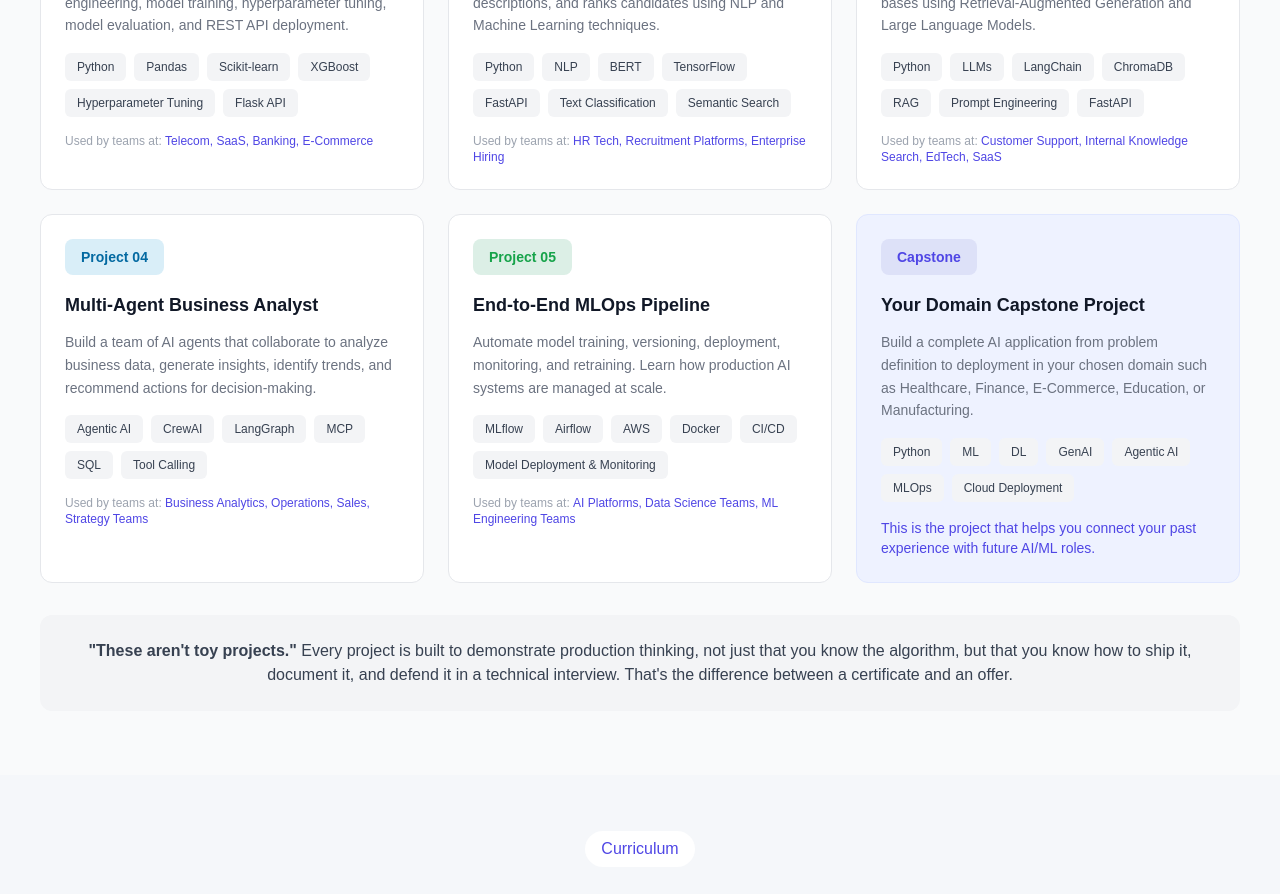
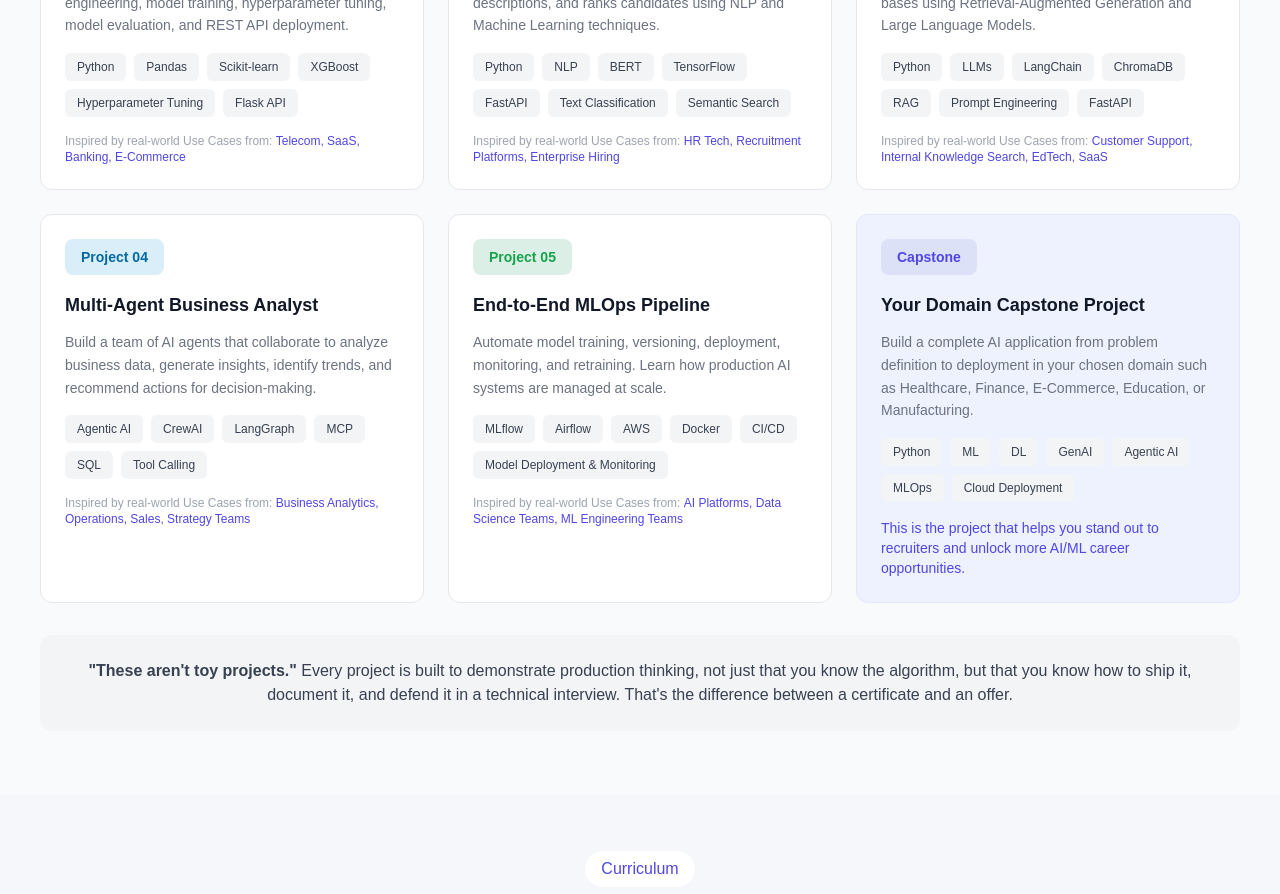
Before and after one commit to srinivas-dande/students-landing-page, a Next.js app: page / in a window 1280 px wide. Shown: the part 1320-2214 px from the top of the page. Built offline with nearby package versions, Linux system fonts and the light colour scheme.

Commit message:
create at

```diff
--- a/src/components/landing/PortfolioSection.jsx
+++ b/src/components/landing/PortfolioSection.jsx
@@ -54,7 +54,7 @@ export default function PortfolioSection() {
       companies: [],
       isCapstone: true,
 
-      footerText: 'This is the project that helps you connect your past experience with future AI/ML roles.'
+      footerText: 'This is the project that helps you stand out to recruiters and unlock more AI/ML career opportunities.'
     }
   ];
 
@@ -121,7 +121,7 @@ export default function PortfolioSection() {
               {/* Companies */}
               {project.companies.length > 0 && (
                 <p className="text-xs text-[#9CA3AF]">
-                  Used by teams at:{' '}
+                  Inspired by real-world Use Cases from:{' '}
                   <span className="text-[#4F46E5] font-medium">
                     {project.companies.join(', ')}
                   </span>
```
